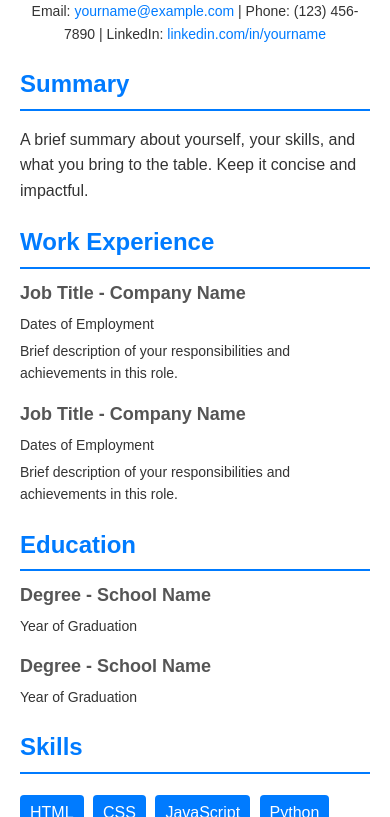
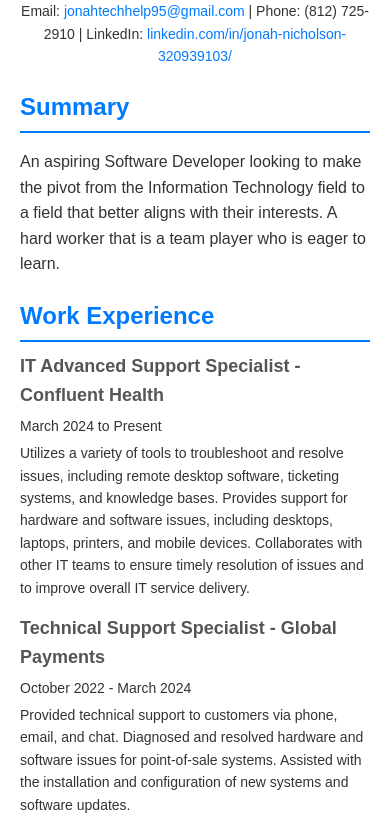
Before and after one commit to jonahtechhelp95/jonahtechhelp95.github.io, a plain HTML site: page index.html in a window 390 px wide. Shown: the part 98-915 px from the top of the page. Drawn offline with Linux system fonts and the light colour scheme.

Commit message:
Changed the placeholder text to text that related to my life and experience as well as my proper email address, phone number,  and LinkedIn profile

```diff
--- a/index.html
+++ b/index.html
@@ -3,7 +3,7 @@
     <head>
         <meta charset="UTF-8" />
         <meta name="viewport" content="width=device-width, initial-scale=1.0" />
-        <title>Resume Template</title>
+        <title>Resume - Jonah Nicholson</title>
     </head>
 
     <style>
@@ -78,51 +78,47 @@
     <body>
         <main class="container">
             <section class="header">
-                <h1>Your Name</h1>
+                <h1>Jonah Nicholson</h1>
                 <p class="contact">
                     Email:
                     <a href="mailto:yourname@example.com"
-                        >yourname@example.com</a
+                        >jonahtechhelp95@gmail.com</a
                     >
-                    | Phone: (123) 456-7890 | LinkedIn:
-                    <a href="#">linkedin.com/in/yourname</a>
+                    | Phone: (812) 725-2910 | LinkedIn:
+                    <a href="#">linkedin.com/in/jonah-nicholson-320939103/</a>
                 </p>
             </section>
             <section class="section">
                 <h2>Summary</h2>
                 <p>
-                    A brief summary about yourself, your skills, and what you
-                    bring to the table. Keep it concise and impactful.
-                </p>
+                    An aspiring Software Developer looking to make the pivot from the Information Technology field to a field that better aligns with their interests. A hard worker that is a team player who is eager to learn.
             </section>
             <section class="section">
                 <h2>Work Experience</h2>
                 <div class="item">
-                    <h3>Job Title - Company Name</h3>
-                    <p>Dates of Employment</p>
+                    <h3>IT Advanced Support Specialist - Confluent Health</h3>
+                    <p>March 2024 to Present</p>
                     <p>
-                        Brief description of your responsibilities and
-                        achievements in this role.
+                        Utilizes a variety of tools to troubleshoot and resolve issues, including remote desktop software, ticketing systems, and knowledge bases. Provides support for hardware and software issues, including desktops, laptops, printers, and mobile devices. Collaborates with other IT teams to ensure timely resolution of issues and to improve overall IT service delivery.
                     </p>
                 </div>
                 <div class="item">
-                    <h3>Job Title - Company Name</h3>
-                    <p>Dates of Employment</p>
+                    <h3>Technical Support Specialist - Global Payments</h3>
+                    <p>October 2022 - March 2024</p>
                     <p>
-                        Brief description of your responsibilities and
-                        achievements in this role.
+                        Provided technical support to customers via phone, email, and chat. Diagnosed and resolved hardware and software issues for point-of-sale systems. Assisted with the installation and configuration of new systems and software updates.
                     </p>
                 </div>
             </section>
             <div class="section">
                 <h2>Education</h2>
                 <div class="item">
-                    <h3>Degree - School Name</h3>
-                    <p>Year of Graduation</p>
+                    <h3>Bachelor of Applied Science - Indiana University</h3>
+                    <p>2023</p>
                 </div>
                 <div class="item">
-                    <h3>Degree - School Name</h3>
-                    <p>Year of Graduation</p>
+                    <h3>Associate of Arts and Sciences - Ivy Tech Community College</h3>
+                    <p>2020</p>
                 </div>
             </section>
             <section class="section">
@@ -140,17 +136,15 @@
             <section class="section">
                 <h2>Projects</h2>
                 <div class="item">
-                    <h3>Project Name</h3>
+                    <h3>Code:You Program</h3>
                     <p>
-                        Brief description of the project, the technologies used,
-                        and your role in the project.
+                        Current student in a statewide program that teaches prospecitve software developers the skills they need to succeed in the industry. The program includes a variety of courses and projects that cover topics such as web development, data structures, algorithms, and software engineering principles.
                     </p>
                 </div>
                 <div class="item">
-                    <h3>Project Name</h3>
+                    <h3>FigLeaf Project</h3>
                     <p>
-                        Brief description of the project, the technologies used,
-                        and your role in the project.
+                        Under my employment at Global Payments, I was a tester/community manager for a project called FigLeaf that would evenutally be renamed Aura. I lead the Alpha testing of the application and also received and responded to feedback from the community.
                     </p>
                 </div>
             </section>
```
